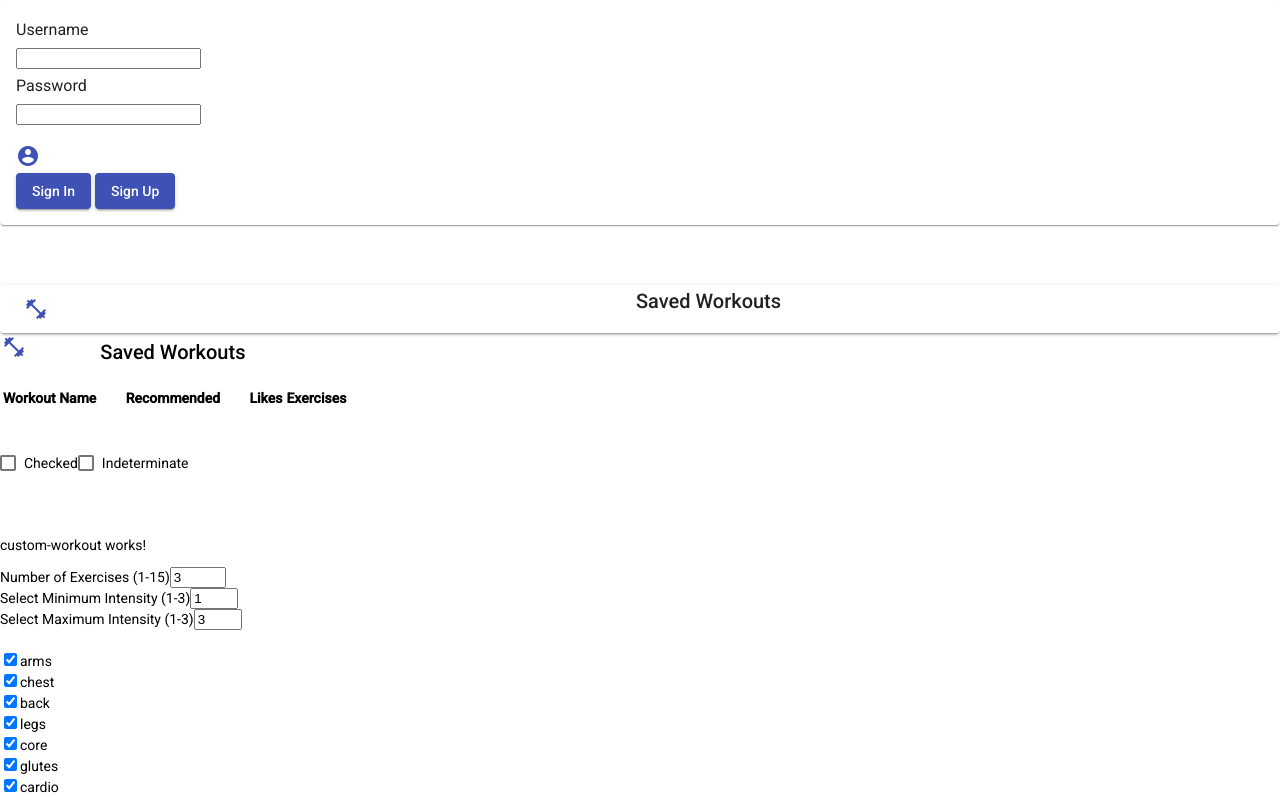
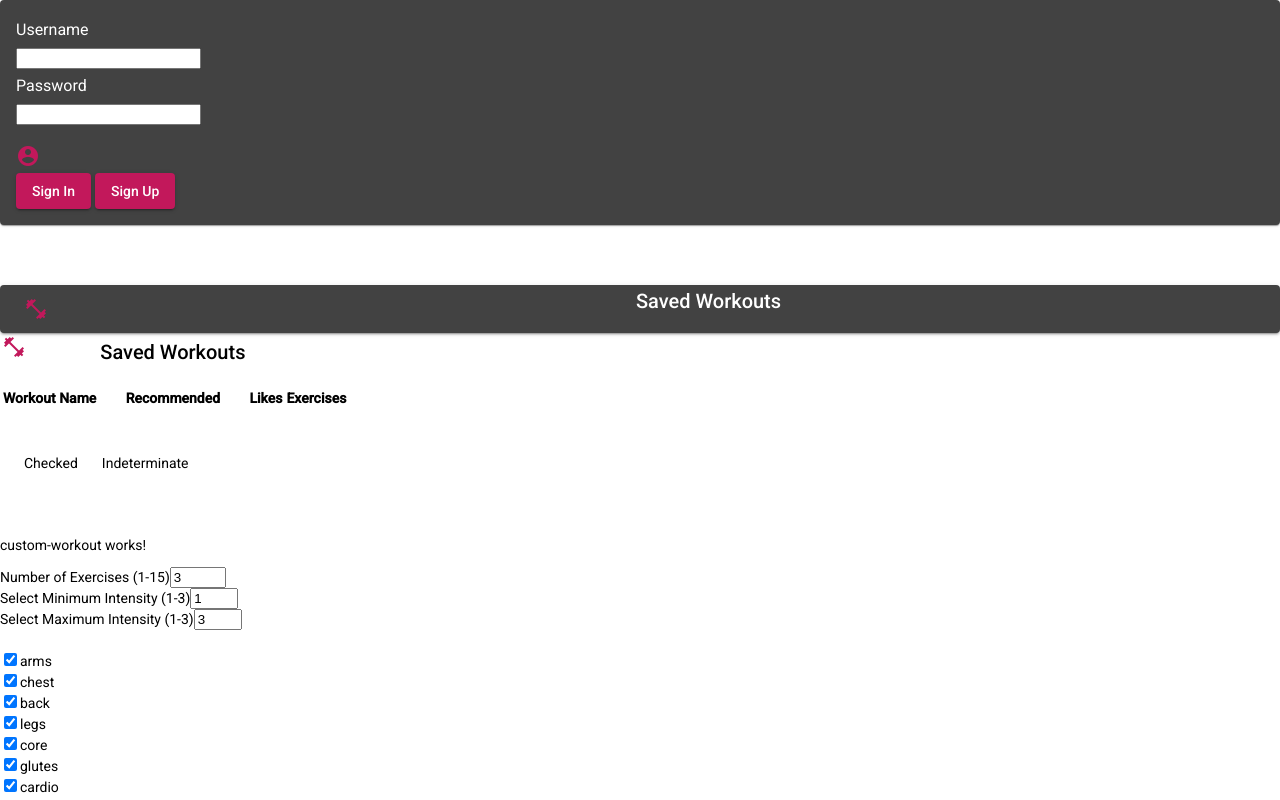
Before and after one commit to sabby97/frontend-funWorkout, an Angular app: page / in a window 1280 px wide. Shown: the top 800 px of the page. Built offline with nearby package versions, Linux system fonts and the light colour scheme.

Commit message:
Small styling changes

```diff
--- a/angular.json
+++ b/angular.json
@@ -27,7 +27,7 @@
               "src/assets"
             ],
             "styles": [
-              "./node_modules/@angular/material/prebuilt-themes/indigo-pink.css",
+              "./node_modules/@angular/material/prebuilt-themes/pink-bluegrey.css",
               "src/styles.css"
             ],
             "scripts": []
@@ -95,7 +95,7 @@
               "src/assets"
             ],
             "styles": [
-              "./node_modules/@angular/material/prebuilt-themes/indigo-pink.css",
+              "./node_modules/@angular/material/prebuilt-themes/pink-bluegrey.css",
               "src/styles.css"
             ],
             "scripts": []
--- a/src/styles.css
+++ b/src/styles.css
@@ -5,3 +5,6 @@
 
 html, body { height: 100%; }
 body { margin: 0; font-family: Roboto, "Helvetica Neue", sans-serif; }
+
+html, body { height: 100%; }
+body { margin: 0; font-family: Roboto, "Helvetica Neue", sans-serif; }
```
